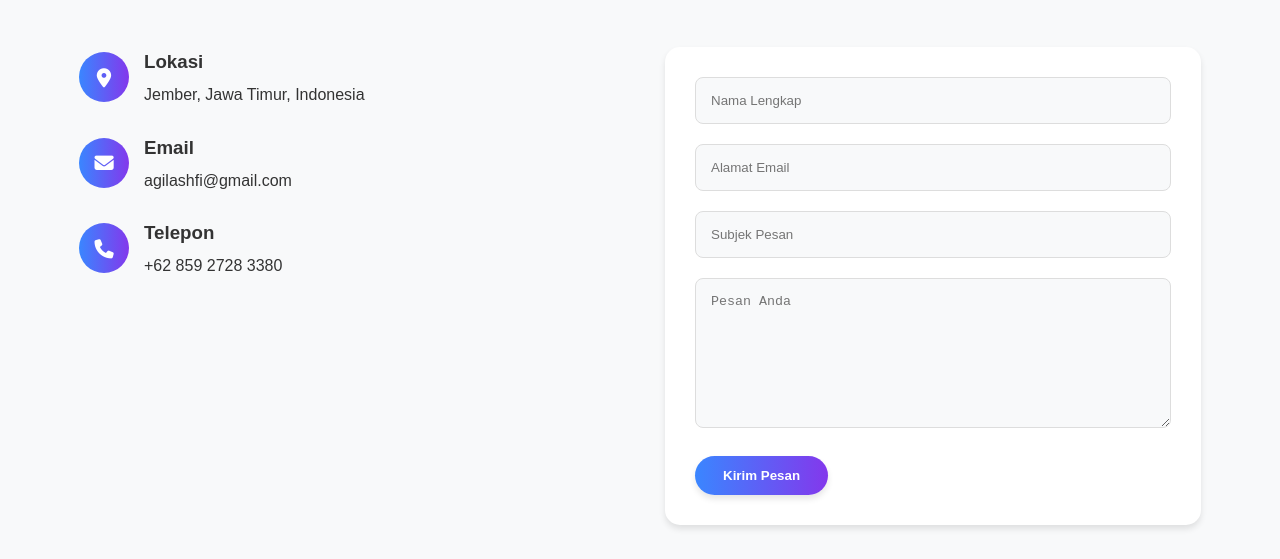
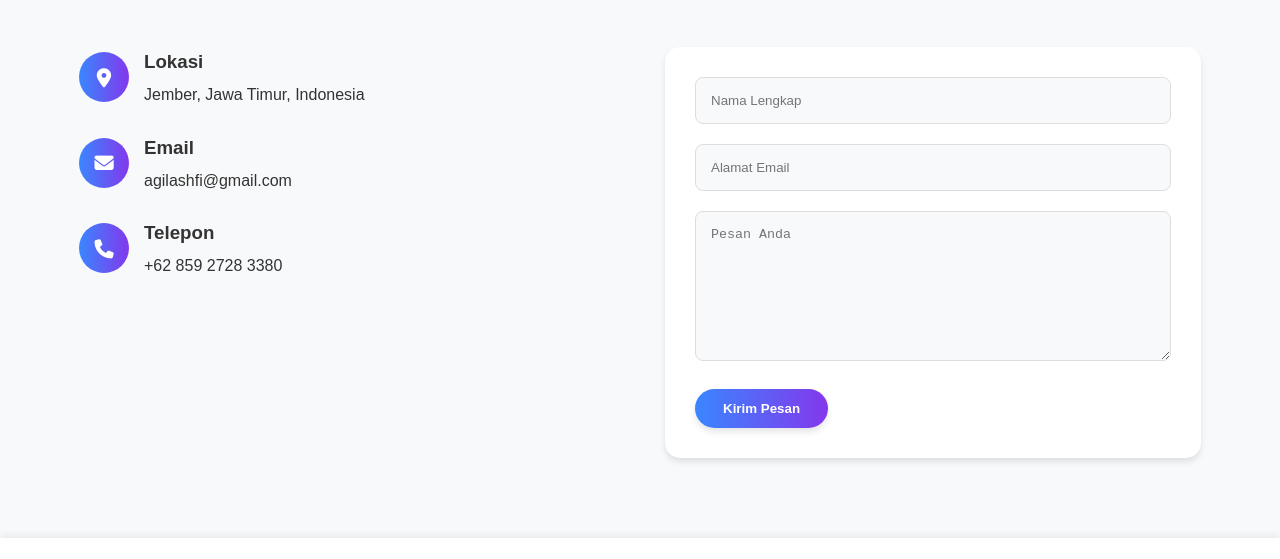
Before and after one commit to Sigmagill/portfolio, a plain HTML site: page index.html in a window 1280 px wide. Shown: the part 5402-5961 px from the top of the page. Drawn offline with Linux system fonts and the light colour scheme.

Commit message:
index.html

```diff
--- a/index.html
+++ b/index.html
@@ -367,14 +367,8 @@
     </div>
 
     <div class="form-group">
-                            <input type="text" class="form-input" placeholder="Subjek Pesan" name="_subject">
-                        </div>
-
-                        <div class="form-group">
         <textarea class="form-input" placeholder="Pesan Anda" name="message" required></textarea>
     </div>
-
-                        <input type="hidden" name="_next" value="https://github.com/Sigmagill/portfolio" />
 
     <button type="submit" class="btn">Kirim Pesan</button>
 </form>
```
Lines whose indentation alone changed are shown as unchanged.
